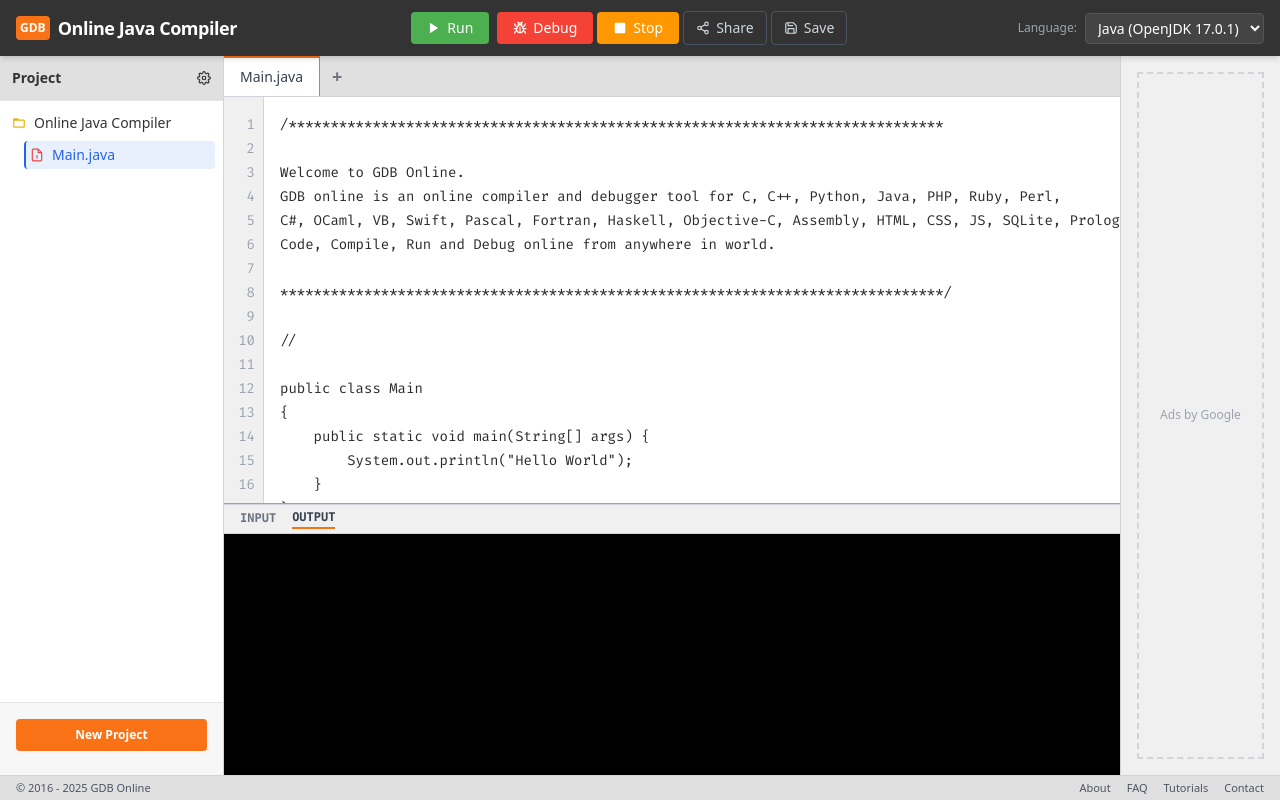
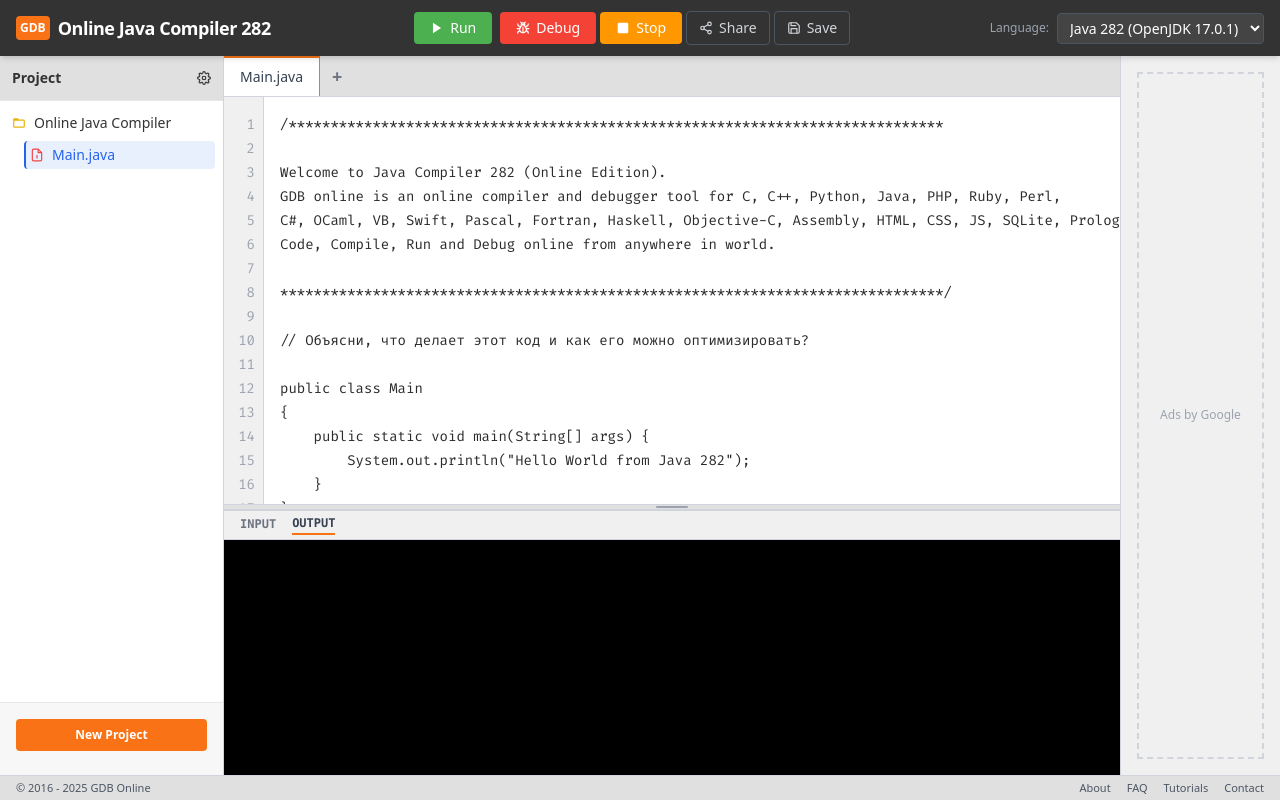
Before and after one commit to HeLeha282/java-compiler, a React (Vite) app: page / in a window 1280 px wide. Built offline with nearby package versions, Linux system fonts and the light colour scheme; no server answers.

Commit message:
Update App.tsx

```diff
--- a/App.tsx
+++ b/App.tsx
@@ -1,4 +1,4 @@
-import React, { useState } from 'react';
+import React, { useState, useRef, useEffect, useCallback } from 'react';
 import { Sidebar } from './components/Sidebar';
 import { Editor } from './components/Editor';
 import { Terminal } from './components/Terminal';
@@ -8,19 +8,19 @@
 
 const DEFAULT_CODE = `/******************************************************************************
 
-Welcome to GDB Online.
+Welcome to Java Compiler 282 (Online Edition).
 GDB online is an online compiler and debugger tool for C, C++, Python, Java, PHP, Ruby, Perl,
 C#, OCaml, VB, Swift, Pascal, Fortran, Haskell, Objective-C, Assembly, HTML, CSS, JS, SQLite, Prolog.
 Code, Compile, Run and Debug online from anywhere in world.
 
 *******************************************************************************/
 
-//
+// Объясни, что делает этот код и как его можно оптимизировать?
 
 public class Main
 {
 	public static void main(String[] args) {
-		System.out.println("Hello World");
+		System.out.println("Hello World from Java 282");
 	}
 }
 `;
@@ -29,6 +29,11 @@
   const [code, setCode] = useState<string>(DEFAULT_CODE);
   const [status, setStatus] = useState<Status>(Status.IDLE);
   const [output, setOutput] = useState<string>('');
+
+  // Resizable pane state
+  const [editorHeightPercent, setEditorHeightPercent] = useState(60);
+  const [isDragging, setIsDragging] = useState(false);
+  const splitContainerRef = useRef<HTMLDivElement>(null);
 
   const handleRun = async () => {
     setStatus(Status.LOADING);
@@ -61,7 +66,7 @@
 
     const query = commentLine.trim().replace(/^\/\/\s*/, ''); // Remove // and leading space
 
-    setOutput(`> Debugger attached.\n> Instruction: "${query}"\n> Analyzing...`);
+    setOutput(`> Debugger attached (v282).\n> Instruction: "${query}"\n> Analyzing...`);
 
     try {
         const result = await analyzeCode(code, 'debug', query);
@@ -73,13 +78,56 @@
     }
   };
 
+  // Dragging logic
+  const startResizing = useCallback((e: React.MouseEvent) => {
+    e.preventDefault();
+    setIsDragging(true);
+  }, []);
+
+  const stopResizing = useCallback(() => {
+    setIsDragging(false);
+  }, []);
+
+  const resize = useCallback((e: MouseEvent) => {
+    if (isDragging && splitContainerRef.current) {
+        const containerRect = splitContainerRef.current.getBoundingClientRect();
+        const newHeightPixels = e.clientY - containerRect.top;
+        const newHeightPercent = (newHeightPixels / containerRect.height) * 100;
+
+        // Constraints: Min 10%, Max 90%
+        if (newHeightPercent >= 10 && newHeightPercent <= 90) {
+            setEditorHeightPercent(newHeightPercent);
+        }
+    }
+  }, [isDragging]);
+
+  useEffect(() => {
+    if (isDragging) {
+        window.addEventListener('mousemove', resize);
+        window.addEventListener('mouseup', stopResizing);
+        document.body.style.cursor = 'row-resize';
+        document.body.style.userSelect = 'none';
+    } else {
+        window.removeEventListener('mousemove', resize);
+        window.removeEventListener('mouseup', stopResizing);
+        document.body.style.cursor = '';
+        document.body.style.userSelect = '';
+    }
+    return () => {
+        window.removeEventListener('mousemove', resize);
+        window.removeEventListener('mouseup', stopResizing);
+        document.body.style.cursor = '';
+        document.body.style.userSelect = '';
+    };
+  }, [isDragging, resize, stopResizing]);
+
   return (
     <div className="flex flex-col h-screen bg-gray-100 overflow-hidden font-sans">
       {/* Navbar / Header */}
-      <div className="h-14 bg-[#333] text-white flex items-center justify-between px-4 shadow-md z-20">
+      <div className="h-14 bg-[#333] text-white flex items-center justify-between px-4 shadow-md z-20 flex-none">
         <div className="flex items-center space-x-2">
             <div className="bg-orange-500 text-white font-bold p-1 rounded text-xs">GDB</div>
-            <span className="font-semibold text-lg tracking-tight">Online Java Compiler</span>
+            <h1 className="font-semibold text-lg tracking-tight">Online Java Compiler 282</h1>
         </div>
 
         {/* Action Buttons */}
@@ -117,7 +165,7 @@
         <div className="flex items-center">
             <span className="text-gray-400 text-xs mr-2">Language:</span>
             <select className="bg-[#444] text-white border border-gray-600 rounded px-2 py-1 text-sm outline-none">
-                <option>Java (OpenJDK 17.0.1)</option>
+                <option>Java 282 (OpenJDK 17.0.1)</option>
             </select>
         </div>
       </div>
@@ -131,7 +179,7 @@
         <div className="flex flex-col flex-1 min-w-0">
 
           {/* Main Editor Tabs */}
-          <div className="flex bg-[#e0e0e0] border-b border-gray-300">
+          <div className="flex bg-[#e0e0e0] border-b border-gray-300 flex-none">
              <div className="px-4 py-1.5 bg-white border-t-2 border-orange-500 text-sm font-medium text-gray-700 flex items-center border-r border-gray-300">
                 Main.java
              </div>
@@ -144,15 +192,24 @@
           </div>
 
           {/* Split View: Editor (Top) & Terminal (Bottom) */}
-          <div className="flex-1 flex flex-col h-full relative">
+          <div ref={splitContainerRef} className="flex-1 flex flex-col h-full relative overflow-hidden">
 
             {/* Top Half: Code Editor */}
-            <div className="flex-1 h-3/5 min-h-[200px] border-b border-gray-400">
+            <div style={{ height: `${editorHeightPercent}%` }} className="min-h-[10%] max-h-[90%] relative">
                 <Editor value={code} onChange={setCode} />
             </div>
 
+            {/* Resizer Handle */}
+            <div
+                onMouseDown={startResizing}
+                className="h-1.5 bg-[#e0e0e0] hover:bg-orange-400 cursor-row-resize flex-none z-10 border-t border-b border-gray-300 flex justify-center items-center group transition-colors"
+                title="Drag to resize console"
+            >
+                 <div className="w-8 h-0.5 bg-gray-400 rounded-full group-hover:bg-white/80 transition-colors"></div>
+            </div>
+
             {/* Bottom Half: Terminal */}
-            <div className="h-2/5 min-h-[150px] bg-black">
+            <div className="flex-1 min-h-[10%] bg-black overflow-hidden">
               <Terminal output={output} status={status} />
             </div>
           </div>
@@ -160,7 +217,7 @@
         </div>
 
         {/* Right Ad Space Placeholder (for authenticity) */}
-        <div className="hidden lg:block w-40 bg-[#f0f0f0] border-l border-gray-300 p-4 text-center">
+        <div className="hidden lg:block w-40 bg-[#f0f0f0] border-l border-gray-300 p-4 text-center flex-none">
             <div className="w-full h-full border-2 border-dashed border-gray-300 flex items-center justify-center text-gray-400 text-xs">
                 Ads by Google
             </div>
@@ -168,7 +225,7 @@
       </div>
 
       {/* Footer */}
-      <div className="bg-[#e0e0e0] border-t border-gray-300 py-1 px-4 text-[11px] text-gray-600 flex justify-between">
+      <div className="bg-[#e0e0e0] border-t border-gray-300 py-1 px-4 text-[11px] text-gray-600 flex justify-between flex-none">
           <div>© 2016 - 2025 GDB Online</div>
           <div>
               <span className="mr-4 hover:underline cursor-pointer">About</span>
```
